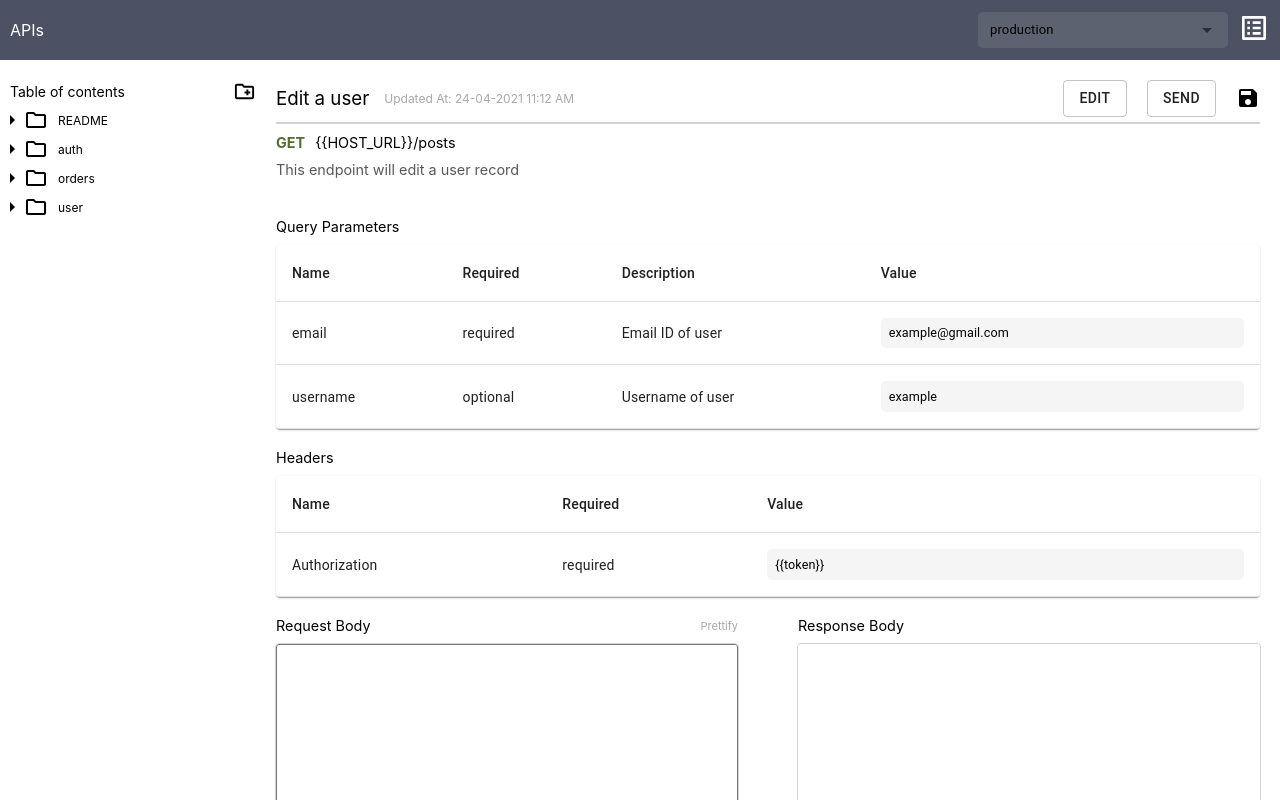
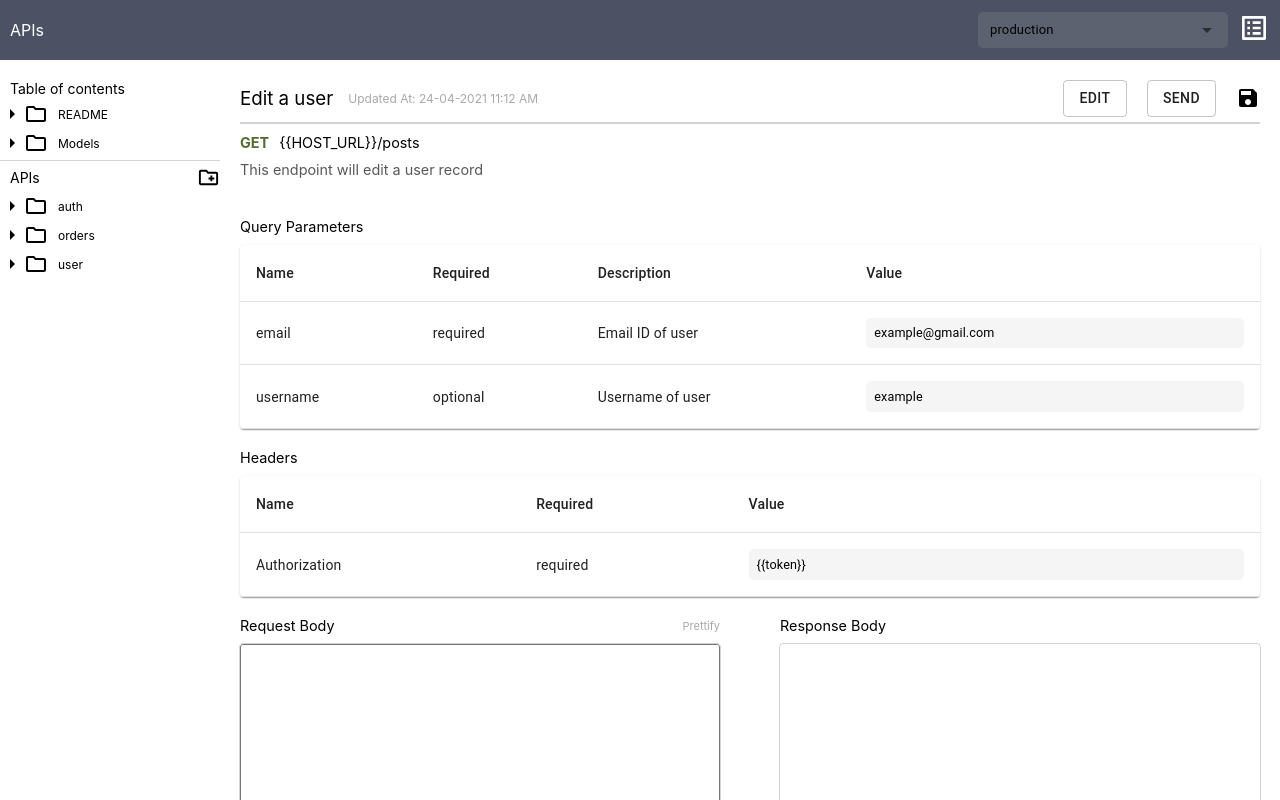
Before and after one commit to parasagrawal71/api-documenter, a React (Create React App) app: page / in a window 1280 px wide. Shown: the top 800 px of the page. Built offline with nearby package versions, Linux system fonts and the light colour scheme.

Commit message:
delete file option

```diff
--- a/src/components/actionsPopover/ActionsPopover.jsx
+++ b/src/components/actionsPopover/ActionsPopover.jsx
@@ -4,6 +4,7 @@ import { makeStyles } from "@material-ui/core/styles";
 import {
   AddCircleOutline as AddIcon,
   CreateNewFolderOutlined as AddFolderIcon,
+  Delete as DeleteIcon,
 } from "@material-ui/icons";
 
 // IMPORT USER-DEFINED COMPONENTS HERE
@@ -18,7 +19,15 @@ const useStyles = makeStyles((theme) => ({
 
 export default function ActionsPopover(props) {
   // PROPS HERE
-  const { openPopover, setOpenPopover, hideAddFolder } = props;
+  const {
+    openPopover,
+    setOpenPopover,
+    addFileText,
+    hideAddFile,
+    hideAddFolder,
+    deleteText,
+    hideDelete,
+  } = props;
 
   // REFS HERE
   const actionsPopupRef = useRef(null);
@@ -45,16 +54,24 @@ export default function ActionsPopover(props) {
 
   return openPopover ? (
     <section ref={actionsPopupRef} className={appStyles["actions-cnt"]}>
-      <div className={appStyles["actions-icons-cnt"]}>
-        <AddIcon className={appStyles.actionIcons} />
-        <span>Add Request</span>
-      </div>
+      {!hideAddFile && (
+        <div className={appStyles["actions-icons-cnt"]}>
+          <AddIcon className={appStyles.actionIcons} />
+          <span>{addFileText || "Add Request"}</span>
+        </div>
+      )}
       {!hideAddFolder && (
         <div className={appStyles["actions-icons-cnt"]}>
           <AddFolderIcon className={appStyles.actionIcons} />
           <span>Add Folder</span>
         </div>
       )}
+      {!hideDelete && (
+        <div className={appStyles["actions-icons-cnt"]}>
+          <DeleteIcon className={appStyles.actionIcons} />
+          <span>{deleteText || "Delete"}</span>
+        </div>
+      )}
     </section>
   ) : null;
 }
--- a/src/components/tableOfContents/tableOfContents.jsx
+++ b/src/components/tableOfContents/tableOfContents.jsx
@@ -22,6 +22,7 @@ const tableOfContents = () => {
   // HOOKS HERE
   const [sortedApiFolders, setSortedApiFolders] = useState([]);
   const [openReadme, setOpenReadme] = useState(false);
+  const [openModels, setOpenModels] = useState(false);
   const [openTextfieldPopup, setOpenTextfieldPopup] = useState(false);
   const [showApiActions, setShowApiActions] = useState({});
   const [openActionsPopover, setOpenActionsPopover] = useState({});
@@ -57,6 +58,8 @@ const tableOfContents = () => {
       // e.stopPropagation(); // DON'T uncomment it. Because of this, actions popover clickaway listener doesn't work on clicking the arrow btn
       if (apiObj?.folder === "README") {
         setOpenReadme(!openReadme);
+      } else if (apiObj?.folder === "Models") {
+        setOpenModels(!openModels);
       } else {
         openFolder(apiObj?.folder, subApiObj?.folder, apiIndex);
       }
@@ -77,6 +80,14 @@ const tableOfContents = () => {
       >
         <section className={appStyles["api-folder--left"]}>
           {apiObj?.folder === "README" && openReadme ? (
+            <>
+              <ArrowDownIcon
+                className={appStyles.arrowIcon}
+                onClick={handleArrowClick}
+              />
+              <FolderOpenIcon />
+            </>
+          ) : apiObj?.folder === "Models" && openModels ? (
             <>
               <ArrowDownIcon
                 className={appStyles.arrowIcon}
@@ -130,7 +141,16 @@ const tableOfContents = () => {
           <ActionsPopoverComponent
             openPopover={openActionsPopover}
             setOpenPopover={setOpenActionsPopover}
-            hideAddFolder={subApiObj}
+            hideAddFolder={
+              subApiObj || ["README", "Models"].includes(apiObj?.folder)
+            }
+            addFileText={
+              apiObj?.folder === "Models"
+                ? "Add Model"
+                : apiObj?.folder === "README"
+                ? "Add File"
+                : null
+            }
           />
         )}
       </section>
@@ -140,9 +160,44 @@ const tableOfContents = () => {
   const showApiFiles = (apiFiles) => {
     return apiFiles?.map((file) => {
       return (
-        <div className={appStyles["api-file"]} key={file?.fileName}>
-          <span className={appStyles["api-file-method"]}>{file?.method}</span>
-          <span className={appStyles["api-file-name"]}>{file?.fileName}</span>
+        <div
+          className={appStyles["api-file"]}
+          key={file?.fileName}
+          onMouseEnter={(e) => {
+            e.stopPropagation();
+            setShowApiActions({ [file?.fileName]: true });
+          }}
+          onMouseLeave={(e) => {
+            e.stopPropagation();
+            setShowApiActions({ [file?.fileName]: false });
+          }}
+        >
+          <section className={appStyles["api-file--left"]}>
+            <span className={appStyles["api-file-method"]}>{file?.method}</span>
+            <span className={appStyles["api-file-name"]}>{file?.fileName}</span>
+          </section>
+          {showApiActions?.[file?.fileName] && (
+            <section className={appStyles["api-file--right"]}>
+              <MoreIcon
+                className={appStyles.actionIcons}
+                onClick={(e) => {
+                  e.stopPropagation();
+                  setOpenActionsPopover({
+                    [file?.fileName]: true,
+                  });
+                }}
+              />
+            </section>
+          )}
+          {openActionsPopover?.[file?.fileName] && (
+            <ActionsPopoverComponent
+              openPopover={openActionsPopover}
+              setOpenPopover={setOpenActionsPopover}
+              hideAddFile
+              hideAddFolder
+              deleteText="Delete Request"
+            />
+          )}
         </div>
       );
     });
@@ -165,6 +220,27 @@ const tableOfContents = () => {
     <section className={appStyles["main-container"]}>
       <div className={appStyles["main-header"]}>
         <span>Table of contents</span>
+      </div>
+      <section className={appStyles["api-folder-wrapper-1"]}>
+        {showApiFolder({ folder: "README" })}
+
+        {openReadme &&
+          showApiFiles([
+            { method: "INFO", fileName: "Success response format" },
+            { method: "INFO", fileName: "Error response format" },
+          ])}
+      </section>
+      <section className={appStyles["api-folder-wrapper-1"]}>
+        {showApiFolder({ folder: "Models" })}
+
+        {openModels &&
+          showApiFiles([
+            { method: "INFO", fileName: "User" },
+            { method: "INFO", fileName: "Endpoint" },
+          ])}
+      </section>
+      <div className={appStyles["sub-header"]}>
+        <span>APIs</span>
         <Tooltip title="Add Folder">
           <AddFolderIcon
             className={appStyles.addFolderIcon}
@@ -175,16 +251,8 @@ const tableOfContents = () => {
           />
         </Tooltip>
       </div>
-      <section className={appStyles["api-folder-wrapper-1"]}>
-        {showApiFolder({ folder: "README" })}
 
-        {openReadme &&
-          showApiFiles([
-            { method: "INFO", fileName: "Success response format" },
-            { method: "INFO", fileName: "Error response format" },
-          ])}
-      </section>
-
+      {/* *********************************** API FOLDERS starts here ************************************* */}
       <section className={appStyles["api-folders"]}>
         {sortedApiFolders?.map((apiFolder, folderIndex) => {
           return (
@@ -218,6 +286,7 @@ const tableOfContents = () => {
           );
         })}
       </section>
+      {/* ************************************************************************************************* */}
 
       {/* ************************************** POPUP starts here **************************************** */}
       <TextfieldPopupComponent
--- a/src/components/tableOfContents/tableOfContents.module.scss
+++ b/src/components/tableOfContents/tableOfContents.module.scss
@@ -5,6 +5,16 @@
   padding-top: 20px;
 
   .main-header {
+    font-size: 14px;
+    padding-left: 10px;
+    display: flex;
+    justify-content: space-between;
+    align-items: center;
+  }
+
+  .sub-header {
+    border-top: 1px solid lightgrey;
+    padding-top: 5px;
     font-size: 14px;
     padding-left: 10px;
     display: flex;
@@ -62,16 +72,24 @@
   .api-file {
     display: flex;
     align-items: center;
+    justify-content: space-between;
     margin: 5px 0;
     padding-left: 58px;
+    height: 20px;
+    position: relative;
 
+    .api-file--left {
       .api-file-method {
         font-size: 8px;
         width: 28px;
         color: green;
+        margin-right: 5px;
       }
 
       .api-file-name {
       }
     }
+    .api-file--right {
     }
+  }
+}
--- a/src/pages/documentation/Documentation.module.scss
+++ b/src/pages/documentation/Documentation.module.scss
@@ -7,11 +7,11 @@
         display: flex;
 
         .table-of-contents {
-            flex: 1;
+            width: 220px;
         }
 
         .endpoints-cnt {
-            flex: 4;
+            flex: 1;
         }
     }
 }
```
Lines whose indentation alone changed are shown as unchanged.
